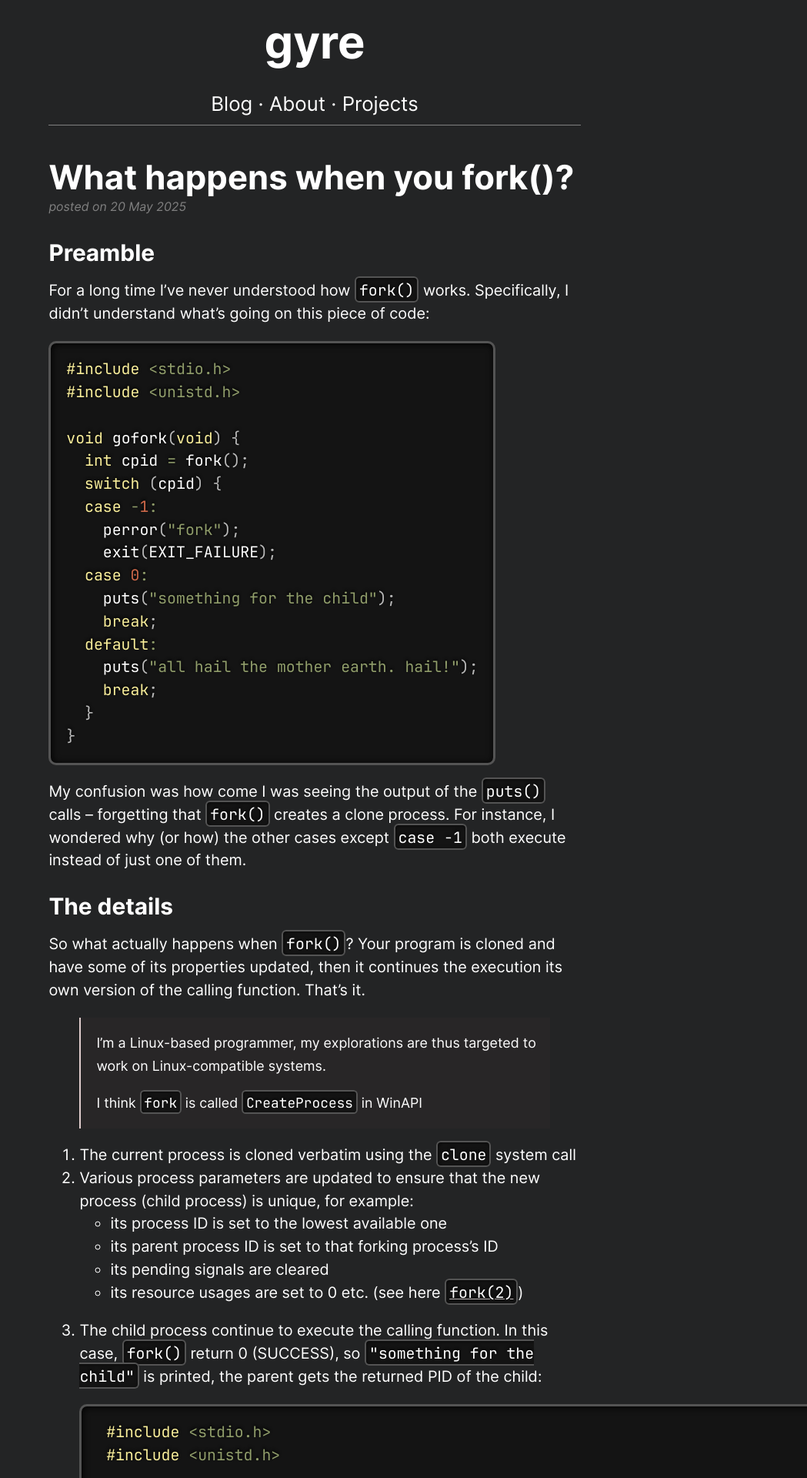
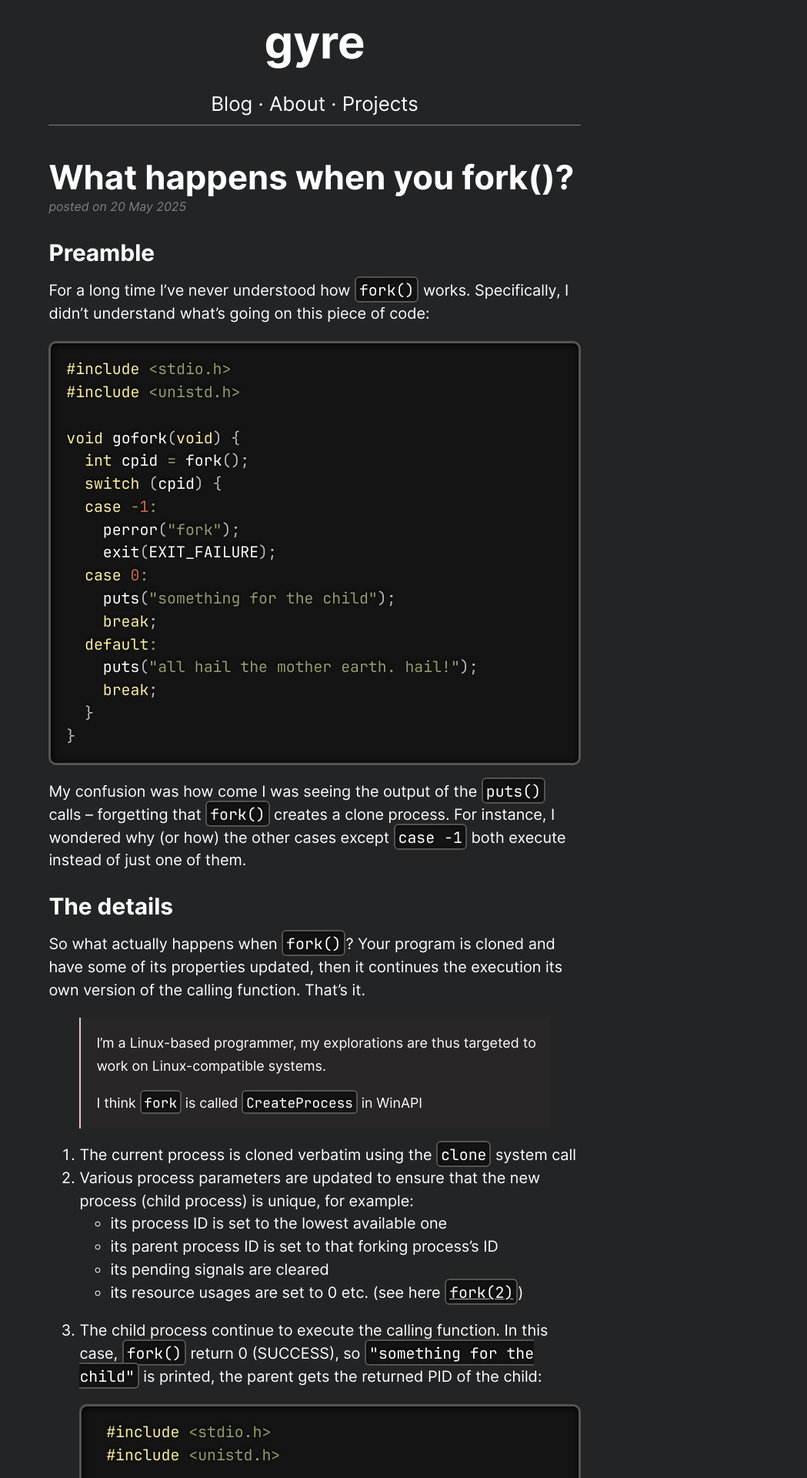
Before and after one commit to gyreas/gyreas.github.io, a Jekyll site: the page built from _posts/2025-05-20-what-happens-at-fork.md, in a window 1280 px wide. Shown: the top 1920 px of the page at 77% size, without its empty margins (231-1280 px from the left). Built offline with Jekyll 4.4.1, drawn with Linux system fonts in a browser that asks for light colours; some of the changed text lies outside the part shown.

Commit message:
fix highlight box width

```diff
--- a/assets/css/main.css
+++ b/assets/css/main.css
@@ -135,7 +135,7 @@ a:hover	{
 }
 
 .highlight {
-	width: fit-content;
+	width: fit-width;
 }
 
 @media screen and (min-width: 1081px) {
```
